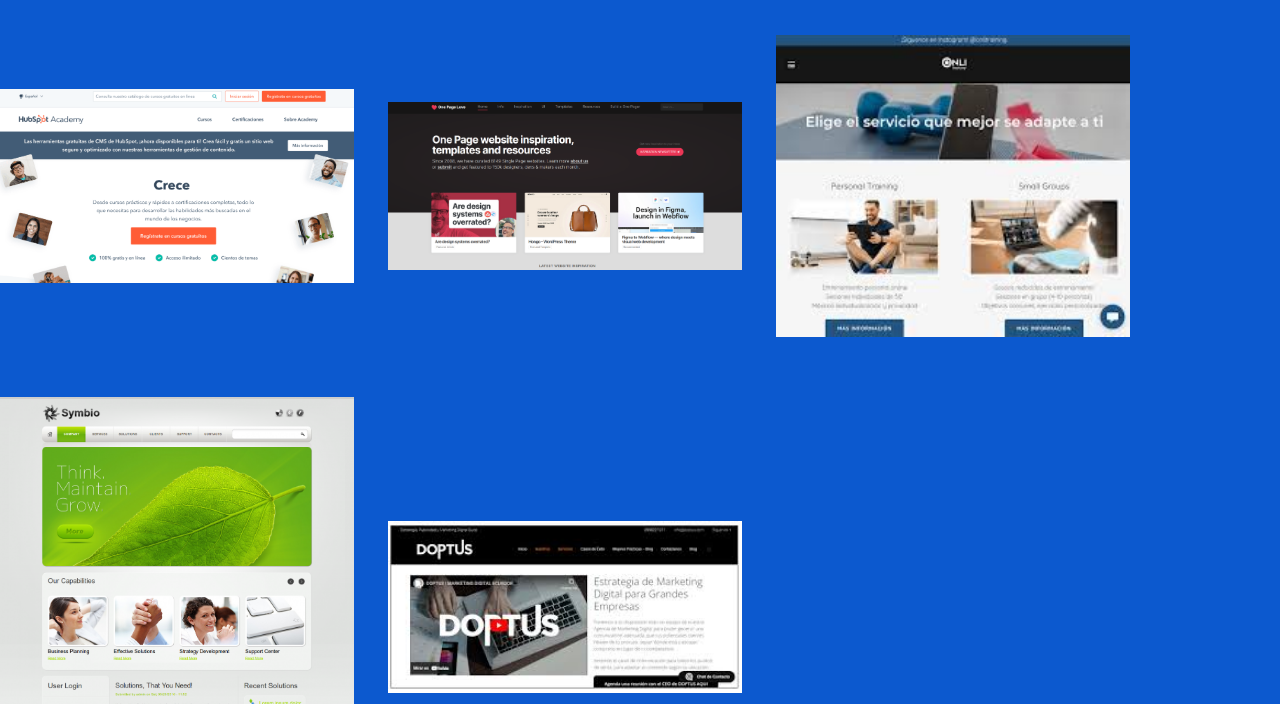
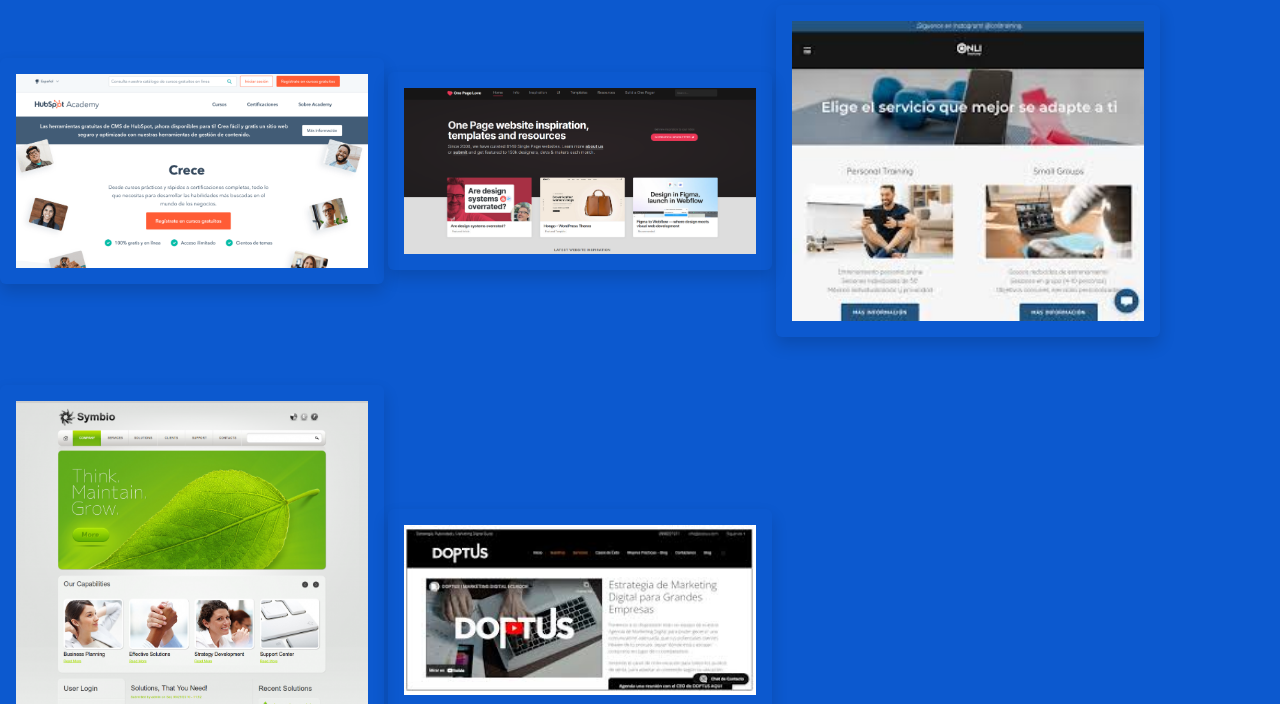
Before and after one commit to alvarado0211/Proyecto-CoderHouse, a plain HTML site: page pages/projects.html in a window 1280 px wide. Shown: the part 248-952 px from the top of the page. Drawn offline with nearby package versions, Linux system fonts and the light colour scheme.

```diff
--- a/pages/projects.html
+++ b/pages/projects.html
@@ -40,11 +40,11 @@
     <main>
         <h2>Todos mis proyectos</h2>
         <section class="proyectos">
-            <img src="../recursos/ejemploweb1.png" alt="web1">
-            <img src="../recursos/ejemploweb2.png" alt="web2">
-            <img src="../recursos/ejemploweb3.jpeg" alt="web3">
-            <img src="../recursos/ejemploweb4.png" alt="web4">
-            <img src="../recursos/ejemploweb5.jpeg" alt="web5">
+            <img class="shadow p-3 mb-5 bg-body-primary rounded" src="../recursos/ejemploweb1.png" alt="web1">
+            <img class="shadow p-3 mb-5 bg-body-primary rounded" src="../recursos/ejemploweb2.png" alt="web2">
+            <img class="shadow p-3 mb-5 bg-body-primary rounded" src="../recursos/ejemploweb3.jpeg" alt="web3">
+            <img class="shadow p-3 mb-5 bg-body-primary rounded" src="../recursos/ejemploweb4.png" alt="web4">
+            <img class="shadow p-3 mb-5 bg-body-primary rounded" src="../recursos/ejemploweb5.jpeg" alt="web5">
         </section>
     </main>
     <footer>
--- /dev/null
+++ b/style.scss
@@ -0,0 +1,9 @@
+/* DECLARACION DE VARIABLE */
+
+$primary-color: #3498db;
+
+/* UTLIZACIÓN DE VARIABLE */
+
+body{
+    background-color: $primary-color;
+}
```
Also changed, not shown: pages/about.html (+1 -1 lines), pages/contacto.html (+1 -1 lines), pages/habilidades.html (+1 -1 lines), recursos/Facebook_logo_(square).png (added).
